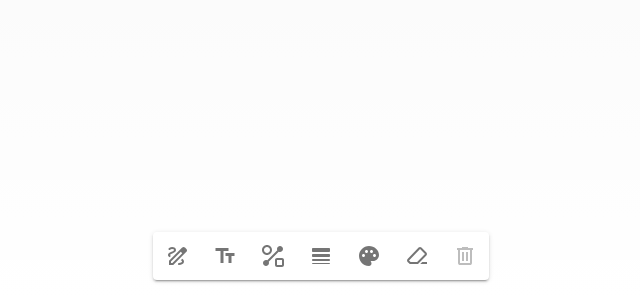
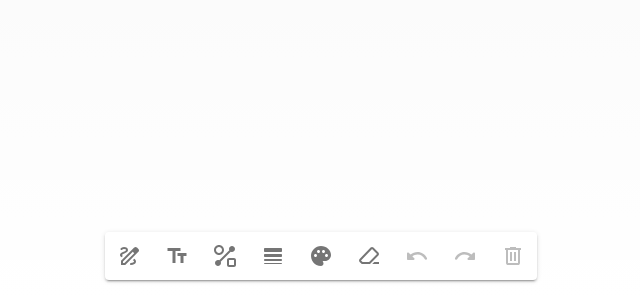
Before and after one commit to low-earth-orbit/konva-whiteboard, a Next.js app: page / in a window 1280 px wide. Shown: the part 500-800 px from the top of the page, without its empty margins (319-959 px from the left). Built offline with nearby package versions, Linux system fonts and the light colour scheme.

Commit message:
Add undo & redo

```diff
--- a/components/Toolbar.tsx
+++ b/components/Toolbar.tsx
@@ -19,7 +19,13 @@ import CircleOutlinedIcon from "@mui/icons-material/CircleOutlined";
 import HorizontalRuleRoundedIcon from "@mui/icons-material/HorizontalRuleRounded";
 import ShapeLineOutlinedIcon from "@mui/icons-material/ShapeLineOutlined";
 import TextFieldsIcon from "@mui/icons-material/TextFields";
+import UndoRoundedIcon from "@mui/icons-material/UndoRounded";
+import RedoRoundedIcon from "@mui/icons-material/RedoRounded";
+
 import { CanvasObjectType, ShapeName, ToolType } from "./Canvas";
+import { useDispatch, useSelector } from "react-redux";
+import { redo, undo } from "@/redux/canvasSlice";
+import { RootState } from "@/redux/store";
 
 function LineWeightSliderValueLabel(props: SliderValueLabelProps) {
   const { children, value } = props;
@@ -54,6 +60,12 @@ function Toolbar({
   handleAddShape,
   handleAddTextField,
 }: ToolbarProps) {
+  const dispatch = useDispatch();
+
+  const { undoStack, redoStack } = useSelector(
+    (state: RootState) => state.canvas
+  );
+
   // color picker
   const [colorPickerAnchorEl, setColorPickerAnchorEl] =
     useState<HTMLButtonElement | null>(null);
@@ -150,6 +162,24 @@ function Toolbar({
         {/* eraser */}
         <IconButton aria-label="erase" onClick={() => setTool("eraser")}>
           <EraserIcon />
+        </IconButton>
+
+        {/* undo */}
+        <IconButton
+          aria-label="undo"
+          disabled={undoStack.length === 0}
+          onClick={() => dispatch(undo())}
+        >
+          <UndoRoundedIcon />
+        </IconButton>
+
+        {/* redo */}
+        <IconButton
+          aria-label="redo"
+          disabled={redoStack.length === 0}
+          onClick={() => dispatch(redo())}
+        >
+          <RedoRoundedIcon />
         </IconButton>
 
         {/* delete */}
--- a/redux/canvasSlice.ts
+++ b/redux/canvasSlice.ts
@@ -51,7 +51,7 @@ const canvasSlice = createSlice({
       state.selectedObjectId = action.payload;
     },
     resetCanvas(state) {
-      state.undoStack.push(state.canvasObjects);
+      state.undoStack = [];
       state.canvasObjects = [];
       state.selectedObjectId = "";
       state.redoStack = [];
```
